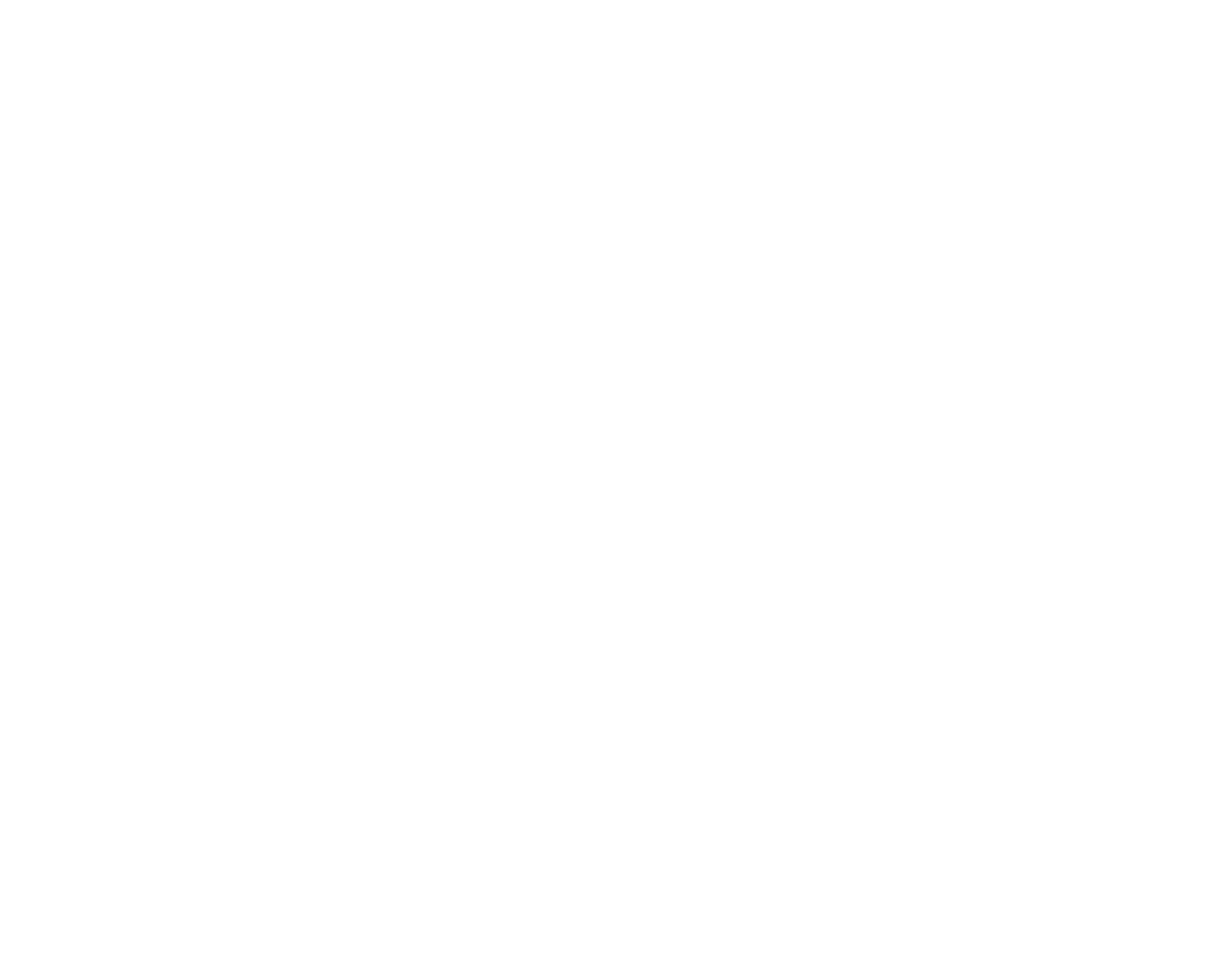
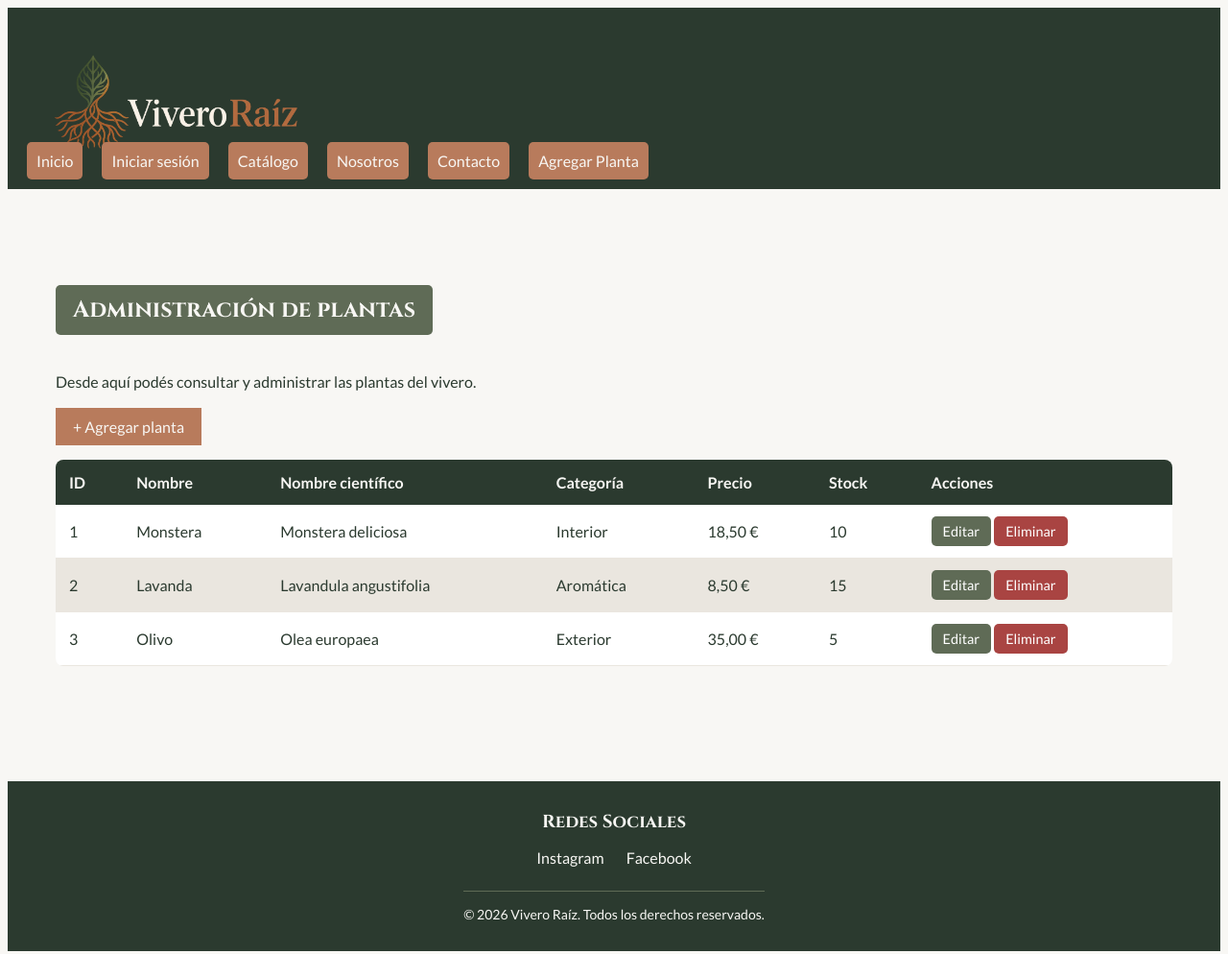
Before and after one commit to nadiasoto45/AplicacionesWeb, a plain HTML site: page listado.html in a window 1280 px wide. Shown: the whole page at 96% size. Before the commit the page ends 800 px from the top, so only its background shows below. Drawn offline with Linux system fonts and the light colour scheme.

Commit message:
Completa la entrega 5

```diff
--- a/css/estilos.css
+++ b/css/estilos.css
@@ -269,6 +269,7 @@ form.planta-form {
     .planta-main .planta-form {
         max-width: 100%;
     }
+
 }
 
 @media (max-width: 600px) {
@@ -376,7 +377,7 @@ form.formulario {
 
 /* Campos */
 .campo-formulario input,
-select,
+.campo-formulario select,
 .campo-formulario textarea
  {
     width: 100%;
@@ -440,7 +441,6 @@ select,
     opacity: 0.85;
 }
 /* Regla especifica para los Checkbox*/
-/* Checkbox: casilla y texto en la misma línea */
 
 .campo-checkbox {
     display: flex;
@@ -483,3 +483,106 @@ select,
     color: var(--color-acento);
     text-decoration: underline;
 }
+/*Listado de plantas */
+
+.listado-plantas {
+    max-width: 1200px;
+    margin: 30px auto;
+    padding: 20px;
+}
+
+.listado-plantas p {
+    line-height: 1.6;
+    margin-bottom: 25px;
+}
+.tabla-contenedor {
+    width: 100%;
+    overflow-x: auto;
+    margin-top: 25px;
+    border-radius: 8px;
+}
+.tabla-plantas {
+    width: 100%;
+    min-width: 750px;
+    border-collapse: collapse;
+    background-color: white;
+    color: var(--color-principal);
+}
+
+.tabla-plantas th {
+    background-color: var(--color-principal);
+    color: var(--color-fondo);
+    padding: 14px;
+    text-align: left;
+}
+
+.tabla-plantas td {
+    padding: 12px 14px;
+    border-bottom: 1px solid var(--color-superficie);
+}
+
+.tabla-plantas tbody tr:nth-child(even) {
+    background-color: var(--color-superficie);
+}
+
+.tabla-plantas tbody tr:hover {
+    background-color: #e2e8df;
+}
+.accion-editar,
+.accion-eliminar {
+    display: inline-block;
+    padding: 7px 12px;
+    border: none;
+    border-radius: 5px;
+    font-family: var(--fuente-texto);
+    font-size: 0.9rem;
+    text-decoration: none;
+    cursor: pointer;
+    transition: background-color 0.2s ease,
+                transform 0.2s ease;
+}
+
+.accion-editar {
+    background-color: var(--color-secundario);
+    color: white;
+}
+
+.accion-editar:hover {
+    background-color: var(--color-principal);
+    transform: translateY(-2px);
+}
+
+.accion-eliminar {
+    background-color: #a94442;
+    color: white;
+}
+
+.accion-eliminar:hover {
+    background-color: #812d2b;
+    transform: translateY(-2px);
+}
+.accion-editar:focus-visible,
+.accion-eliminar:focus-visible {
+    outline: 3px solid var(--color-acento);
+    outline-offset: 3px;
+}
+
+@media (max-width: 768px) {
+
+    .listado-plantas {
+        padding: 10px;
+    }
+
+    .tabla-plantas {
+        min-width: 750px;
+    }
+
+}
+
+@media (max-width: 400px) {
+
+    .listado-plantas {
+        padding: 5px;
+    }
+
+}
--- a/listado.html
+++ b/listado.html
@@ -0,0 +1,122 @@
+
+<!DOCTYPE html>
+<html lang="es">
+
+<head>
+    <meta charset="UTF-8">
+    <meta name="viewport" content="width=device-width, initial-scale=1.0">
+    <title>Listado de plantas - Vivero Raíz</title>
+    <link rel="stylesheet" href="css/estilos.css">
+</head>
+
+<body>
+
+    <header>
+        <h1>Vivero Raíz</h1>
+        <img class="logo" src="img/Logo_Vivero.png" alt="Logo de Vivero Raíz">
+
+        <nav>
+            <ul>
+                <li><a href="index.html" class="header-link">Inicio</a></li>
+                <li><a href="login.html" class="header-link">Iniciar sesión</a></li>
+                <li><a href="catalogo.html" class="header-link">Catálogo</a></li>
+                <li><a href="nosotros.html" class="header-link">Nosotros</a></li>
+                <li><a href="contacto.html" class="header-link">Contacto</a></li>
+                <li><a href="planta-form.html" class="header-link">Agregar Planta</a></li>
+            </ul>
+        </nav>
+    </header>
+
+    <main>
+
+        <section class="listado-plantas">
+
+            <h2>Administración de plantas</h2>
+
+            <p>Desde aquí podés consultar y administrar las plantas del vivero.</p>
+
+            <a href="planta-form.html" class="catalogo">+ Agregar planta</a>
+
+            <div class="tabla-contenedor">
+
+                <table class="tabla-plantas">
+
+                    <thead>
+                        <tr>
+                            <th>ID</th>
+                            <th>Nombre</th>
+                            <th>Nombre científico</th>
+                            <th>Categoría</th>
+                            <th>Precio</th>
+                            <th>Stock</th>
+                            <th>Acciones</th>
+                        </tr>
+                    </thead>
+
+                    <tbody>
+
+                        <tr>
+                            <td>1</td>
+                            <td>Monstera</td>
+                            <td>Monstera deliciosa</td>
+                            <td>Interior</td>
+                            <td>18,50 €</td>
+                            <td>10</td>
+                            <td>
+                                <a href="planta-form.html" class="accion-editar">Editar</a>
+                                <button type="button" class="accion-eliminar">Eliminar</button>
+                            </td>
+                        </tr>
+
+                        <tr>
+                            <td>2</td>
+                            <td>Lavanda</td>
+                            <td>Lavandula angustifolia</td>
+                            <td>Aromática</td>
+                            <td>8,50 €</td>
+                            <td>15</td>
+                            <td>
+                                <a href="planta-form.html" class="accion-editar">Editar</a>
+                                <button type="button" class="accion-eliminar">Eliminar</button>
+                            </td>
+                        </tr>
+
+                        <tr>
+                            <td>3</td>
+                            <td>Olivo</td>
+                            <td>Olea europaea</td>
+                            <td>Exterior</td>
+                            <td>35,00 €</td>
+                            <td>5</td>
+                            <td>
+                                <a href="planta-form.html" class="accion-editar">Editar</a>
+                                <button type="button" class="accion-eliminar">Eliminar</button>
+                            </td>
+                        </tr>
+
+                    </tbody>
+
+                </table>
+
+            </div>
+
+        </section>
+
+    </main>
+
+    <footer>
+        <div class="footer-content">
+            <h3>Redes Sociales</h3>
+            <ul>
+                <li><a href="https://www.instagram.com/viveroraiz_26/">Instagram</a></li>
+                <li><a href="https://www.facebook.com/">Facebook</a></li>
+            </ul>
+        </div>
+
+        <div class="footer-bottom">
+            <p>&copy; 2026 Vivero Raíz. Todos los derechos reservados.</p>
+        </div>
+    </footer>
+
+</body>
+</html>
```
Also changed, not shown: Index1.html (deleted, +0 -27 lines), index.html (+1 -0 lines), login.html (+6 -3 lines), planta-form.html (+3 -0 lines).
